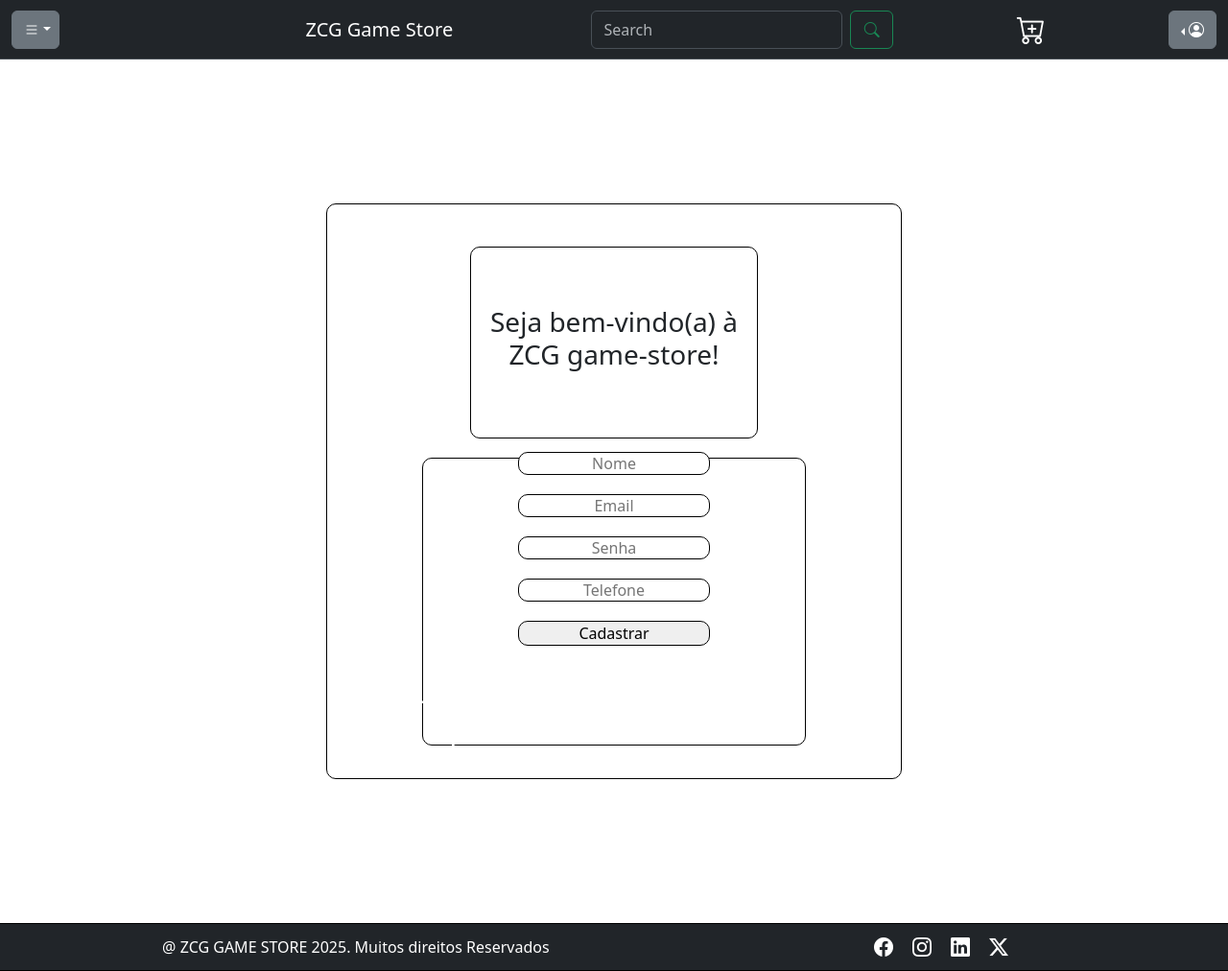
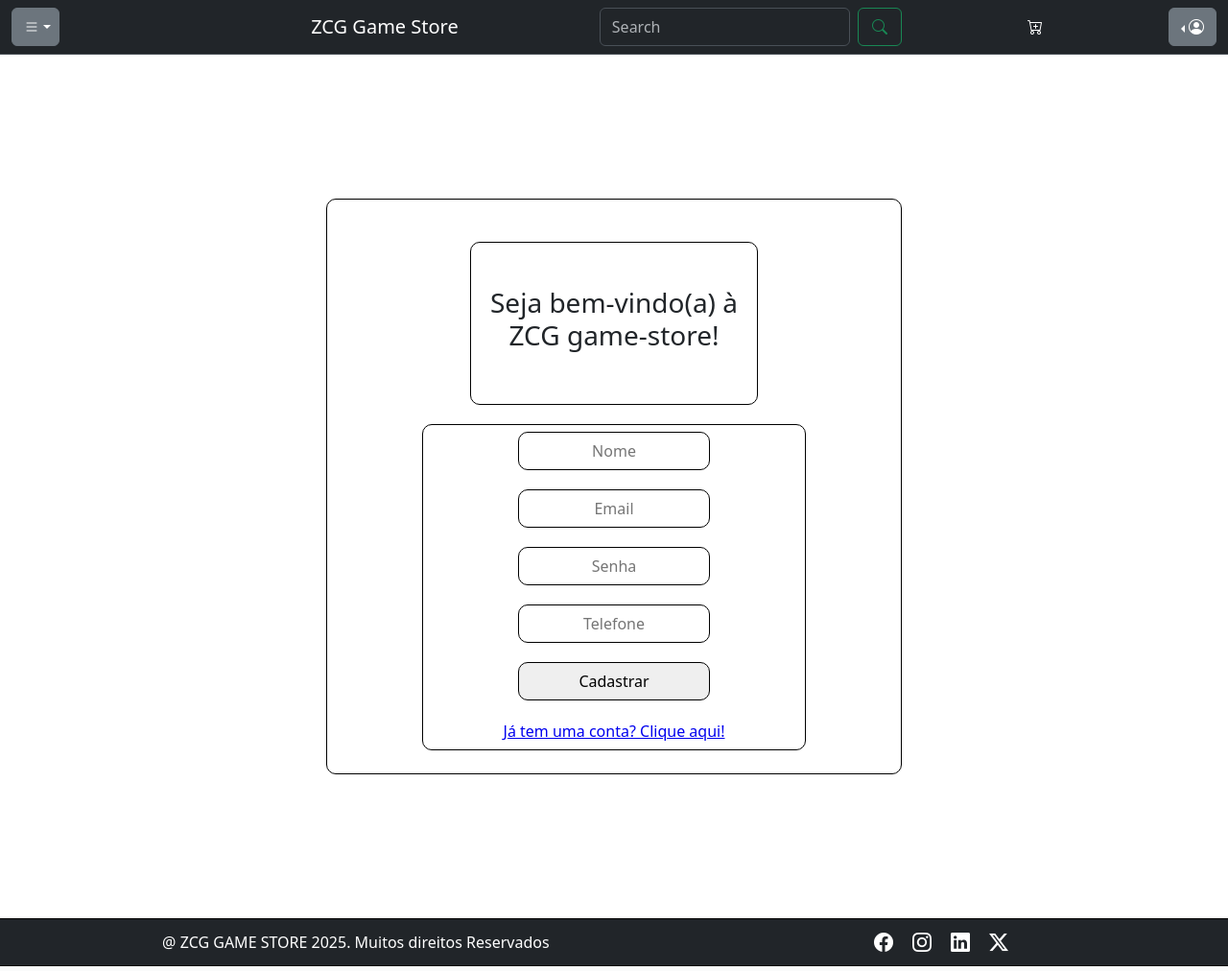
Before and after one commit to Cristiano-Andrade-Ribeiro-Da-Silva/ZCG-Game-Store, a Flask app: page /cadastro in a window 1280 px wide. Shown: the whole page at 96% size. Run offline with Flask 3, Linux system fonts and the light colour scheme.

Commit message:
modify: tamanho dos "a" do html da pagina de login e cadastro corrigido, formatação também.

```diff
--- a/static/styles/style-pagina_cadastrar.css
+++ b/static/styles/style-pagina_cadastrar.css
@@ -26,7 +26,6 @@ li
 /* Formatando todos 'a' */
 a
 {
-    font-size: 30px;
     color: white;
     text-decoration: none;
 }
@@ -81,7 +80,7 @@ a
 .main__form-cadastro
 {
     width: 400px;
-    height:300px;
+    height:400px;
 
     display: flex;
     flex-direction: column;
@@ -105,7 +104,10 @@ a
     border-radius: 10px;
 }
 
-
+.main__form-cadastro a
+{
+ all: revert;
+}
 
 .footer
 {
```
Also changed, not shown: static/styles/style-pagina_logar.css (+5 -3 lines).
